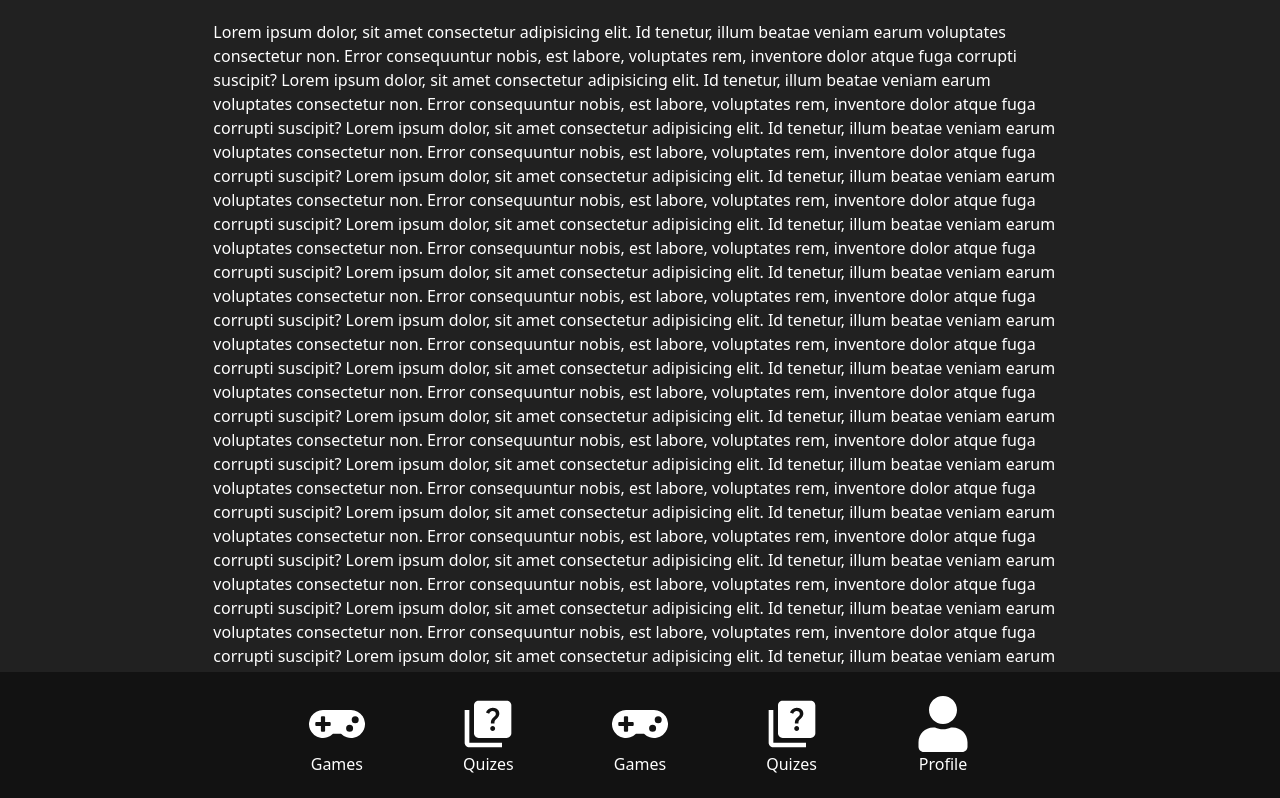
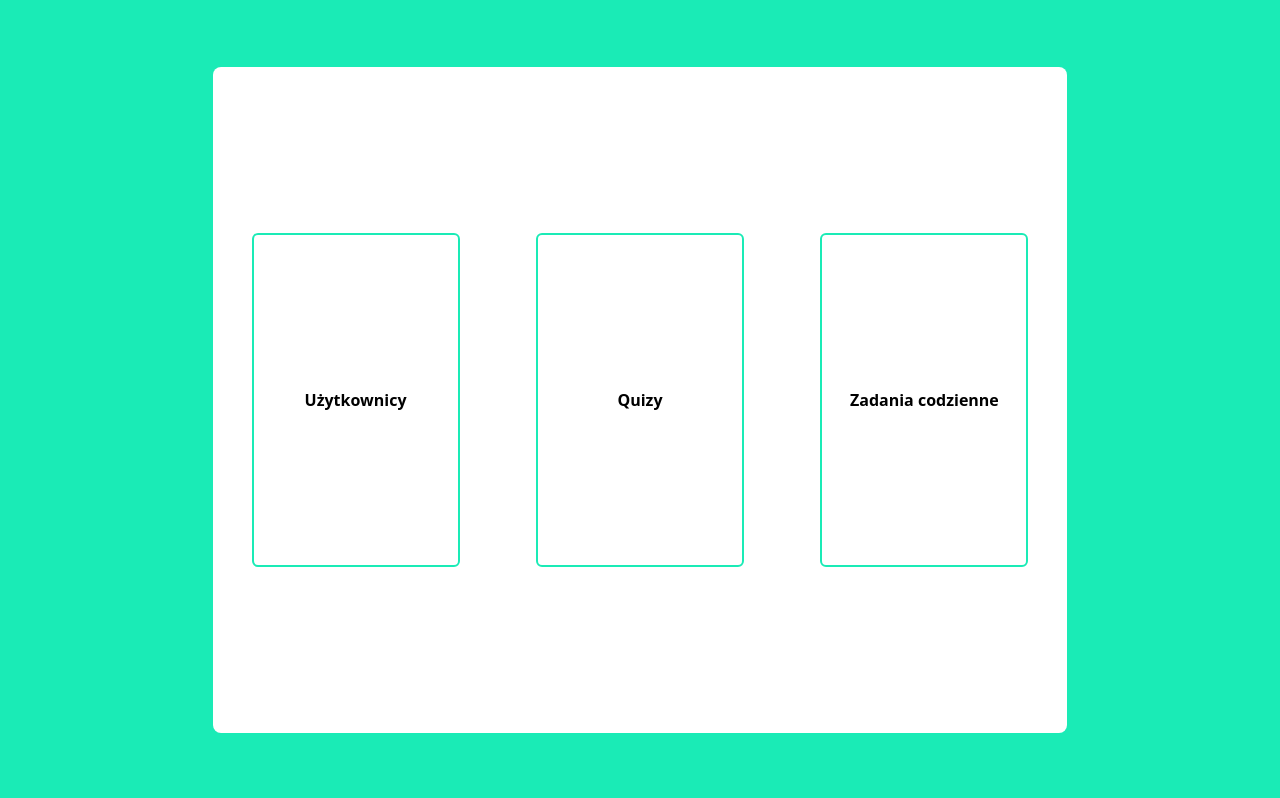
Before and after one commit to adam-przybylski/GreenGameIO, a React (Vite) app in the folder web/: page /admin in a window 1280 px wide. Before the commit this address led to /. Shown: the top 798 px of the page. Built offline with nearby package versions, Linux system fonts and the light colour scheme.

Commit message:
userContext

```diff
--- a/web/src/api/api.config.ts
+++ b/web/src/api/api.config.ts
@@ -2,11 +2,11 @@ import axios from 'axios';
 // import { jwtDecode } from 'jwt-decode';
 
 export const getAuthToken = () => {
-    return window.localStorage.getItem('auth_token');
+    return window.localStorage.getItem('token');
 };
 
 export const setAuthHeader = (token: string) => {
-    window.localStorage.setItem('auth_token', token);
+    window.localStorage.setItem('token', token);
 };
 
 export const api = axios.create({
--- a/web/src/components/Nav.tsx
+++ b/web/src/components/Nav.tsx
@@ -1,6 +1,6 @@
 import { FC } from "react";
 import { NavLink } from "react-router-dom";
-import { FaGamepad, FaUser } from "react-icons/fa";
+import {FaGamepad, FaUser, FaWrench} from "react-icons/fa";
 import { MdQuiz } from "react-icons/md";
 import { IconType } from "react-icons";
 import { classNames } from "../utils/tailwind";
@@ -18,6 +18,7 @@ const Nav: FC = () => {
     { to: "games", icon: FaGamepad, label: "Games" },
     { to: "quizes", icon: MdQuiz, label: "Quizes" },
     { to: "account", icon: FaUser, label: "Profile" },
+    { to: "admin", icon: FaWrench, label: "Admin" },
   ];
 
   return (
--- a/web/src/context/userContext.tsx
+++ b/web/src/context/userContext.tsx
@@ -1,22 +1,29 @@
-import { FC, ReactNode, createContext, useContext } from "react";
+import {ReactNode, createContext, useContext, useState, FC} from "react";
+import {AccountType} from "../types/accountType.ts";
 
-export type AccountType = "Admin" | "Normal";
 
-interface ContextState {
-  accountType: AccountType;
+
+interface UserState {
+  account: AccountType | null;
+  setAccount: (item: AccountType | null) => void;
 }
 
-const UserContext = createContext<ContextState>({} as ContextState);
+const UserContext = createContext<UserState>({} as UserState);
 
 interface UserContextProviderProps {
   children: ReactNode;
 }
 
-const UserContextProvider: FC<UserContextProviderProps> = ({ children }) => {
-  const state: ContextState = {
-    accountType: "Normal",
-  };
-  return <UserContext.Provider value={state}>{children}</UserContext.Provider>;
+const UserContextProvider : FC<UserContextProviderProps> = ({ children } : {children: ReactNode}) => {
+  const [account, setAccount] = useState<AccountType | null>(null)
+
+  // useEffect(() => {
+  //   if (account?.token) {
+  //     localStorage.setItem('token', JSON.stringify(account.token))
+  //   }
+  // }, [account])
+
+  return <UserContext.Provider value={{account, setAccount}}>{children}</UserContext.Provider>;
 };
 
 export const useUserContext = () => {
--- a/web/src/pages/admin/AdminLayout.tsx
+++ b/web/src/pages/admin/AdminLayout.tsx
@@ -1,17 +1,22 @@
-import { FC, useEffect } from "react";
-import { Outlet, useNavigate } from "react-router-dom";
-import { useUserContext } from "../../context/userContext";
+import {FC} from "react";
+import {Outlet, useNavigate} from "react-router-dom";
+import {useUserContext} from "../../context/userContext";
+import {AccountTypeEnum} from "../../types/accountType.ts";
 
 const AdminLayout: FC = () => {
-  const { accountType } = useUserContext();
+  const { account } = useUserContext();
   const navigate = useNavigate();
 
-  useEffect(() => {
-    if (accountType !== "Admin") {
-      navigate("/");
-    }
-  }, [accountType, navigate]);
-
+  // useEffect(() => {
+  //   console.log(account?.type);
+  //   if (account?.type !== AccountTypeEnum.ADMIN) {
+  //     navigate("/");
+  //   }
+  // }, [account, navigate]);
+  console.log(account)
+  if (account?.type !== AccountTypeEnum.ADMIN){
+    navigate("/");
+  }
   return (
     <main className="h-screen flex justify-center items-center bg-nice-green">
       <div className="w-2/3 min-h-5/6 bg-white rounded-lg grid grid-cols-3 place-items-center">
--- a/web/src/pages/login/index.tsx
+++ b/web/src/pages/login/index.tsx
@@ -2,9 +2,11 @@ import { FC } from "react";
 import { FormProvider, useForm } from "react-hook-form";
 import Input from "../../components/fields/Input";
 import Button from "../../components/Button";
-import { api, setAuthHeader } from "../../api/api.config.ts";
+import {api, setAuthHeader} from "../../api/api.config.ts";
 import { LoginRequest } from "../../types/loginRequest.ts";
 import { useNavigate } from "react-router-dom";
+import {useUserContext} from "../../context/userContext.tsx";
+// import {AccountType} from "../../types/accountType.ts";
 
 const LoginPage: FC = () => {
   const methods = useForm<LoginRequest>({
@@ -13,7 +15,7 @@ const LoginPage: FC = () => {
       password: "",
     },
   });
-
+  const {setAccount} = useUserContext();
   const { handleSubmit } = methods;
   const navigation = useNavigate();
 
@@ -22,6 +24,8 @@ const LoginPage: FC = () => {
     api.post('/authentication/login', values)
       .then(response => {
         setAuthHeader(response.data.token);
+        setAccount({id:response.data.id, username:response.data.login, email: response.data.email,
+                         type: response.data.userType});
         navigation("/");
       })
       .catch(error => {
--- /dev/null
+++ b/web/src/types/accountType.ts
@@ -0,0 +1,11 @@
+
+export enum AccountTypeEnum {
+    ADMIN = 'ADMINNISTRATOR',
+    USER = 'USER',
+}
+export interface AccountType {
+    id: string
+    username: string
+    email: string
+    type?: AccountTypeEnum
+}
```
